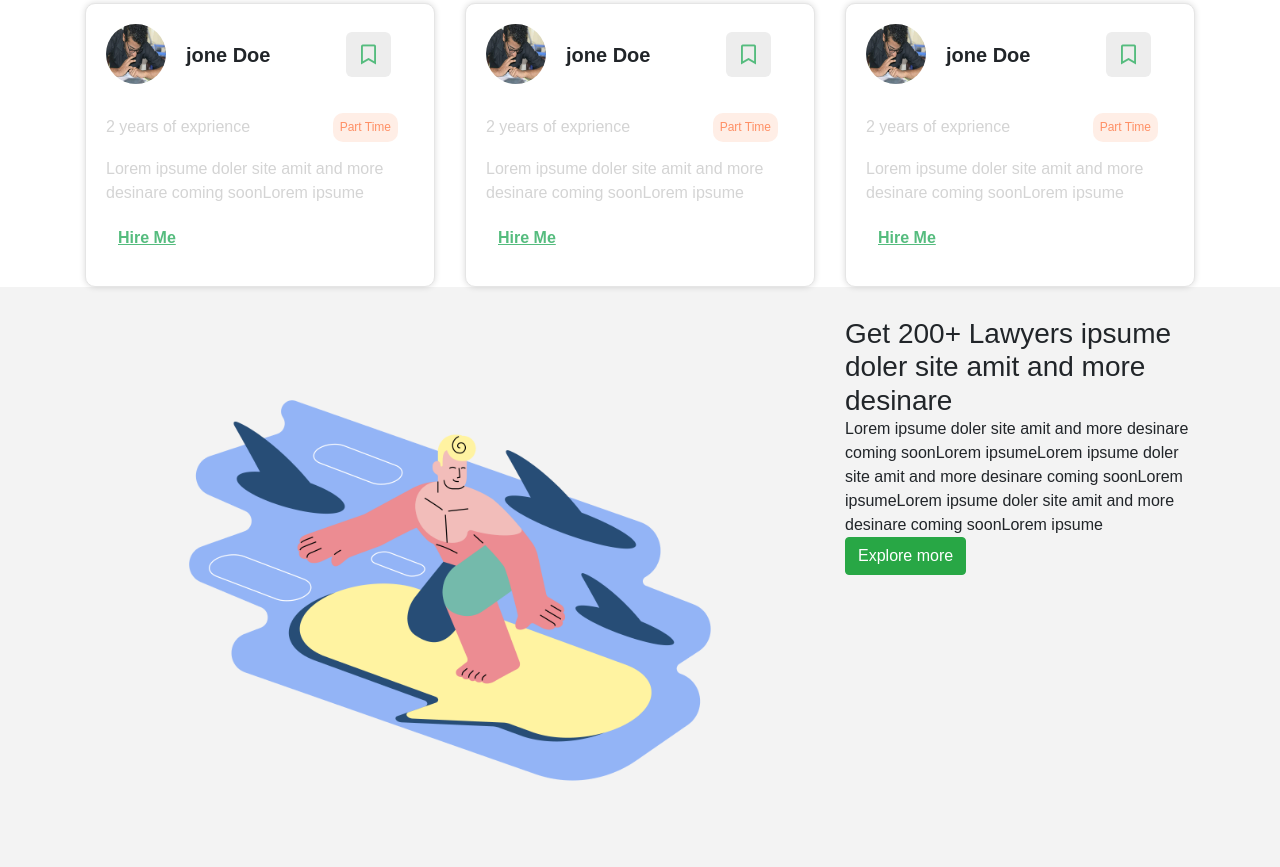
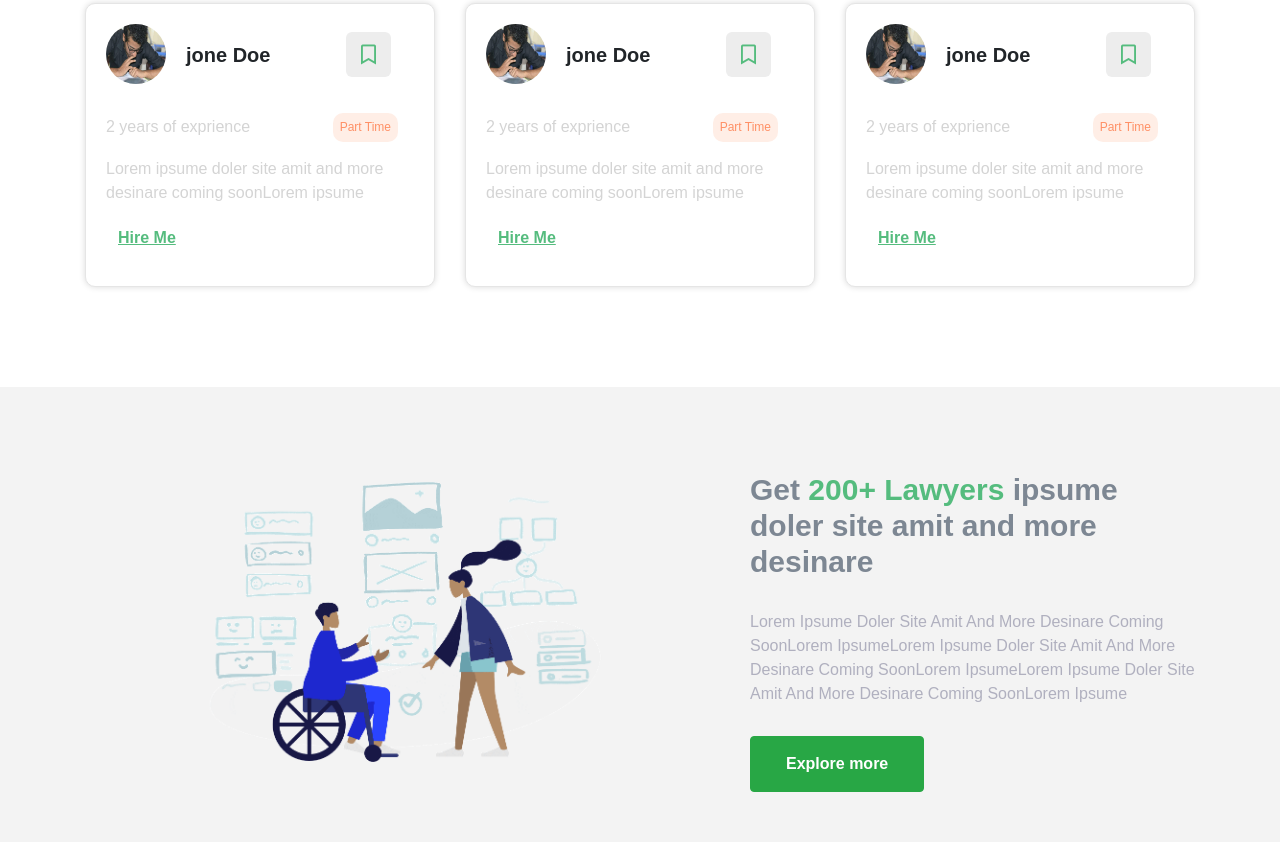
Before and after one commit to nahidthenh/DSAinjibi, a plain HTML site: page index.html in a window 1280 px wide. Shown: the part 1322-2189 px from the top of the page. After the commit the page ends 2164 px from the top, so only its background shows below. Drawn offline with Linux system fonts and the light colour scheme.

Commit message:
Add new home section name Talended Lawyers area add css

```diff
--- a/assets/css/style.css
+++ b/assets/css/style.css
@@ -181,7 +181,9 @@ body{
 
 /* lawyears Profile area  */
 
-
+.lawyers-profile-area {
+	padding-bottom: 100px;
+}
 .lawyers-title {
 	color: #344763;
 	margin: 20px 0px;
@@ -294,10 +296,40 @@ body{
 
 
 /* talented lawyers area css */
+
+
 .talented-lawyears-area {
-	padding: 30px 0px;
+	padding: 50px 0px;
 	background: #f3f3f3;
 }
+.tal-law-content {
+	padding-top: 35px;
+}
+.lat-law-title {
+	color: #7D8793;
+	font-weight: bold;
+	margin-bottom: 30px;
+	font-size: 30px;
+}
+.lat-law-title span {
+	color: #55BC7E;
+}
+.tal-law-text {
+	color: #B0B0BF;
+	text-transform: capitalize;
+	margin-bottom: 30px;
+}
+.tal-law-content button {
+	font-weight: bold;
+	padding: 15px 35px;
+}
+
+
+
+
+
+
+
 
 
 
--- a/index.html
+++ b/index.html
@@ -254,10 +254,10 @@
 			<section class="talented-lawyears-area">
 				<div class="container">
 					<div class="row">
-						<div class="col-xl-8">
-							<img src="assets/img/33.png" class="img-fluid" alt="">
+						<div class="col-xl-7 col-6">
+							<img src="assets/img/talented.gif" class="img-fluid" alt="">
 						</div>
-						<div class="col-xl-4">
+						<div class="col-xl-5 col-6">
 							<div class="tal-law-content">
 								<h3 class="lat-law-title">Get <span>200+ Lawyers</span> ipsume doler site amit and more desinare</h3>
 								<p class="tal-law-text">Lorem ipsume doler site amit and more desinare coming soonLorem ipsumeLorem ipsume doler site amit and more desinare coming soonLorem ipsumeLorem ipsume doler site amit and more desinare coming soonLorem ipsume</p>
```
Also changed, not shown: assets/img/character 21.svg (added), assets/img/talented.gif (added).
